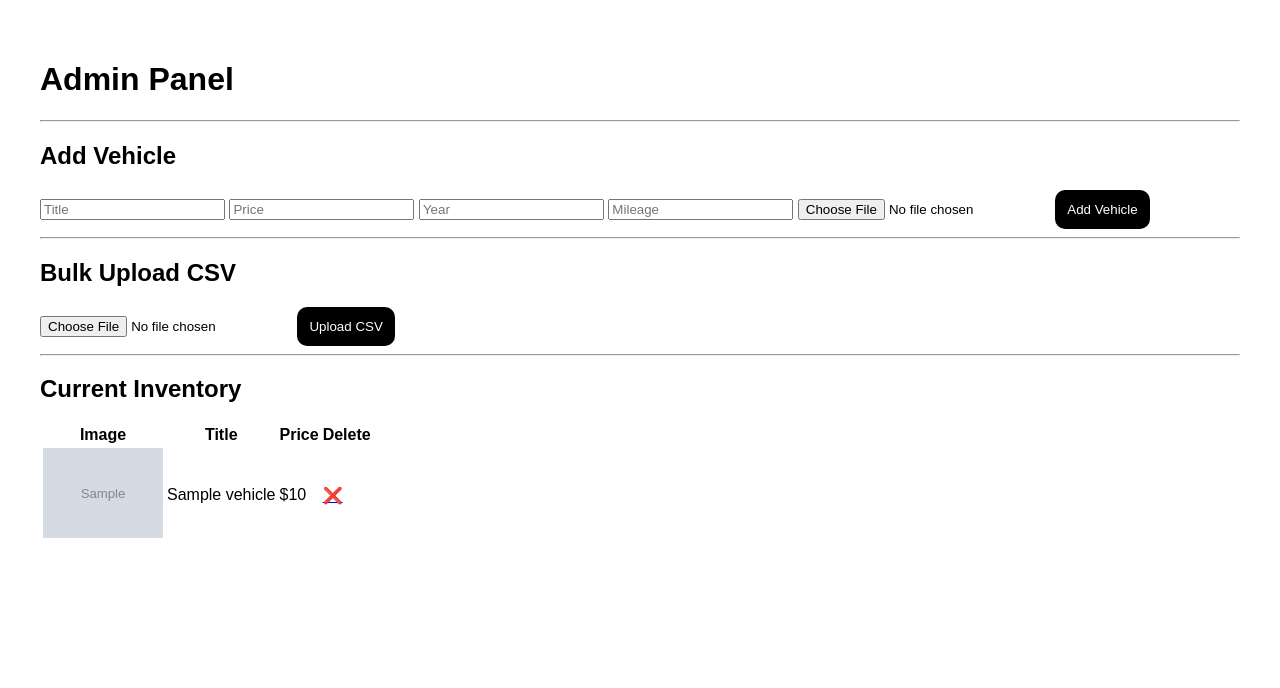
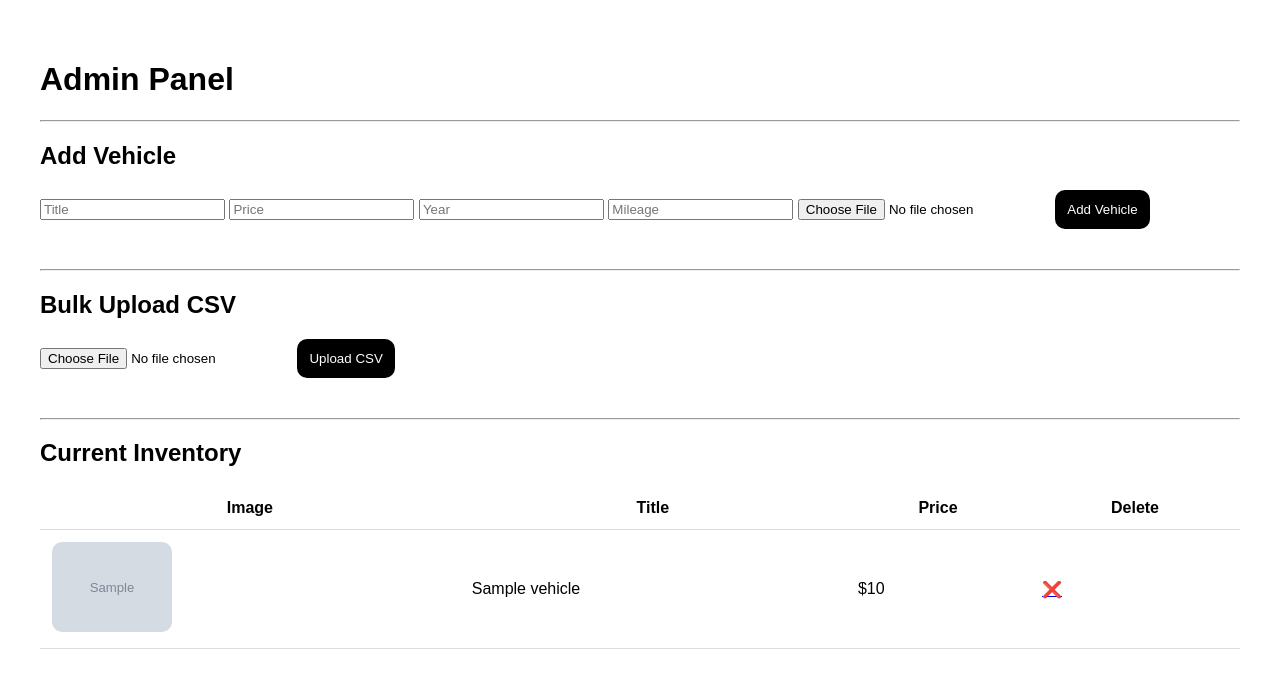
Before and after one commit to djvibez29/tomzkid-prestige-motors, a Flask app: page /admin in a window 1280 px wide. Shown: the part 67-755 px from the top of the page. Run offline with Flask 3, Linux system fonts and the light colour scheme; a user stored in the database is signed in; tables that the repository leaves empty hold one stand-in row (values such as "Sample post"); grey boxes marked "Sample" are stand-in pictures.

Commit message:
Add styles for admin table and form

```diff
--- a/static/css/style.css
+++ b/static/css/style.css
@@ -147,3 +147,22 @@ button:hover {
     width:100%;
     border-radius:18px;
 }
+
+.admin-table {
+    width:100%;
+    border-collapse:collapse;
+}
+
+.admin-table th,
+.admin-table td {
+    border-bottom:1px solid #ddd;
+    padding:12px;
+}
+
+.admin-table img {
+    border-radius:10px;
+}
+
+form {
+    margin-bottom:40px;
+}
```
